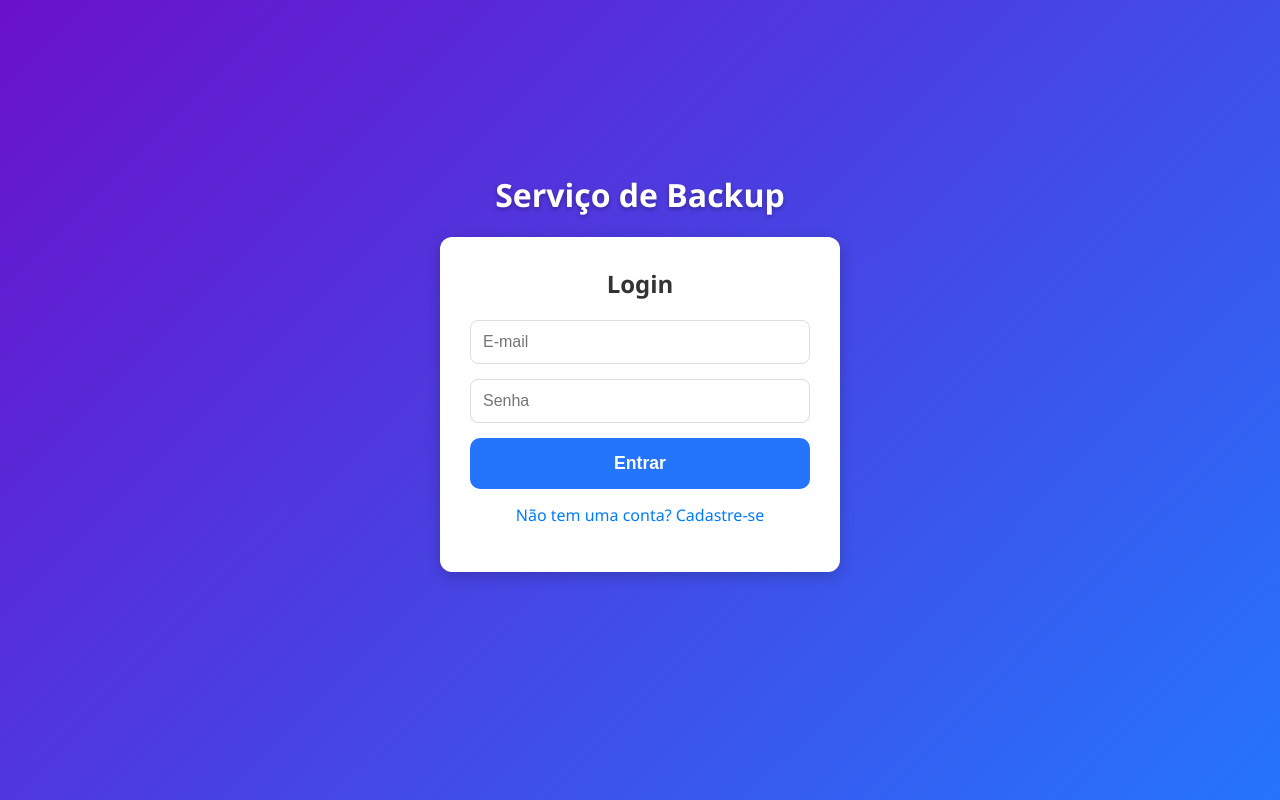
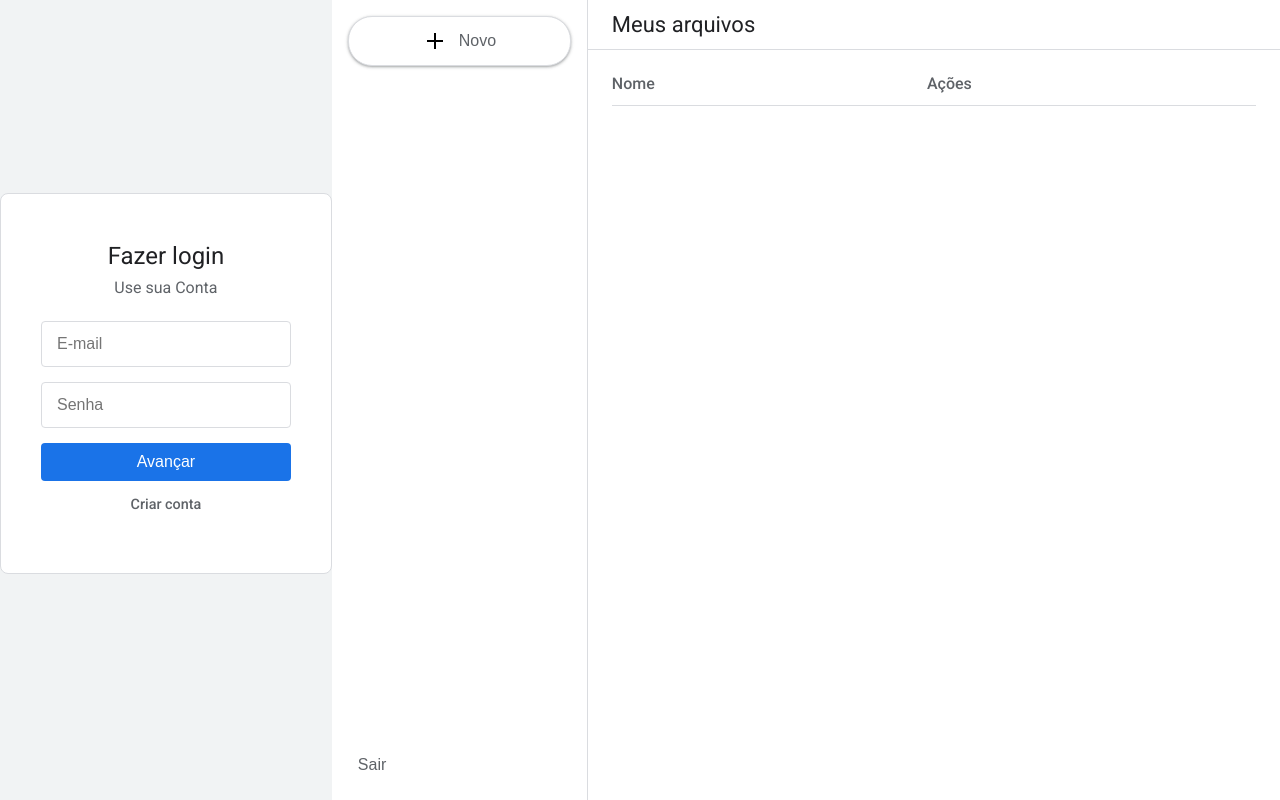
Before and after one commit to Kuhaiku/backup-service, a website: page servidor-upload/public/index.html in a window 1280 px wide. Drawn offline with Linux system fonts and the light colour scheme.

Commit message:
Update index.html

```diff
--- a/servidor-upload/public/index.html
+++ b/servidor-upload/public/index.html
@@ -2,91 +2,225 @@
 <html lang="pt-br">
 <head>
   <meta charset="UTF-8" />
-  <meta name="viewport" content="width=device-width, initial-scale=1" />
-  <title>Upload de Arquivos</title>
+  <meta name="viewport" content="width=device-width, initial-scale=1.0" />
+  <title>Meu Drive</title>
+  <link rel="preconnect" href="https://fonts.googleapis.com">
+  <link rel="preconnect" href="https://fonts.gstatic.com" crossorigin>
+  <link href="https://fonts.googleapis.com/css2?family=Roboto:wght@400;500;700&display=swap" rel="stylesheet">
   <style>
-    * { box-sizing: border-box; }
+    :root {
+      --google-blue: #1a73e8;
+      --google-gray-border: #dadce0;
+      --google-gray-background: #f1f3f4;
+      --google-gray-text: #5f6368;
+    }
+    * { box-sizing: border-box; margin: 0; padding: 0; }
     body {
-      font-family: 'Segoe UI', Tahoma, Geneva, Verdana, sans-serif;
-      background: linear-gradient(135deg, #6a11cb 0%, #2575fc 100%);
-      color: #333; margin: 0; padding: 20px; min-height: 100vh;
-      display: flex; flex-direction: column; align-items: center; justify-content: center;
+      font-family: 'Roboto', sans-serif;
+      background-color: #fff;
+      color: #202124;
+      display: flex;
+      justify-content: center;
+      align-items: center;
+      min-height: 100vh;
+      background-color: var(--google-gray-background);
     }
-    .form-container {
-      background: #fff; padding: 30px; border-radius: 12px;
-      box-shadow: 0 4px 15px rgba(0,0,0,0.2); width: 100%;
-      max-width: 400px; margin-bottom: 20px;
+    /* --- TELA DE LOGIN --- */
+    #authSection {
+      background-color: #fff;
+      padding: 48px 40px 36px;
+      border: 1px solid var(--google-gray-border);
+      border-radius: 8px;
+      width: 100%;
+      max-width: 448px;
+      text-align: center;
     }
-    h1, h2 { color: #fff; text-align: center; text-shadow: 0 2px 4px rgba(0,0,0,0.3); }
-    h2 { color: #333; text-shadow: none; margin-top: 0; }
-    input[type="email"], input[type="password"], input[type="file"] {
-      width: 100%; padding: 12px; margin-bottom: 15px; border-radius: 8px;
-      border: 1px solid #ddd; font-size: 1rem;
+    #authSection h1 { font-size: 24px; font-weight: 400; margin-bottom: 8px; }
+    #authSection p { color: var(--google-gray-text); margin-bottom: 24px; }
+    #authSection input {
+      width: 100%;
+      padding: 13px 15px;
+      margin-bottom: 15px;
+      border-radius: 4px;
+      border: 1px solid var(--google-gray-border);
+      font-size: 1rem;
     }
-    button {
-      width: 100%; background-color: #2575fc; color: #fff; border: none; padding: 15px;
-      font-size: 1.1rem; border-radius: 10px; cursor: pointer; font-weight: 600;
-      transition: background-color 0.3s ease;
+    #authSection button {
+      width: 100%; background-color: var(--google-blue); color: #fff; border: none;
+      padding: 10px; font-size: 1rem; font-weight: 500; border-radius: 4px; cursor: pointer;
+      transition: background-color 0.2s;
     }
-    button:hover { background-color: #1859c6; }
+    #authSection button:hover { background-color: #1b66c9; }
+    #authToggle { color: var(--google-blue); cursor: pointer; font-weight: 500; margin-top: 15px; font-size: 0.9rem; }
     #status {
-      min-height: 1.5em; text-align: center; font-weight: 600; color: #fff;
-      text-shadow: 1px 1px 4px rgba(0,0,0,0.5); width: 100%; max-width: 450px;
+      min-height: 1.5em; text-align: center; font-weight: 500; color: #d93025;
+      margin-top: 10px; width: 100%; max-width: 448px;
     }
-    #authToggle { color: #007bff; cursor: pointer; text-align: center; margin-top: 15px; }
-    #authToggle:hover { text-decoration: underline; }
-    #mainContent { display: none; width: 100%; max-width: 500px; }
-    #fileList { list-style: none; padding: 0; background: #fff; border-radius: 12px; max-height: 300px; overflow-y: auto; }
-    #fileList li { display: flex; justify-content: space-between; align-items: center; padding: 12px 20px; border-bottom: 1px solid #eee; }
-    #fileList li:last-child { border-bottom: none; }
-    .file-actions button { width: auto; font-size: 0.8rem; padding: 5px 10px; background-color: #ff5252; }
-    .file-actions a { font-size: 0.8rem; margin-right: 10px; }
-    #userInfo { color: white; font-weight: bold; text-align: center; margin-bottom: 20px; }
-    #logoutButton { background-color: #6c757d; margin-top: 20px; }
+
+    /* --- LAYOUT PRINCIPAL (ESTILO DRIVE) --- */
+    #drive-container {
+      display: none; /* Inicia escondido */
+      width: 100%;
+      height: 100vh;
+      display: flex;
+      background-color: #fff;
+    }
+    .sidebar {
+      width: 256px;
+      padding: 16px;
+      border-right: 1px solid var(--google-gray-border);
+      display: flex;
+      flex-direction: column;
+    }
+    .new-button {
+      display: flex;
+      align-items: center;
+      justify-content: center;
+      gap: 12px;
+      background-color: #fff;
+      color: var(--google-gray-text);
+      border: 1px solid var(--google-gray-border);
+      border-radius: 24px;
+      padding: 12px 24px;
+      font-size: 1rem;
+      font-weight: 500;
+      cursor: pointer;
+      box-shadow: 0 1px 2px 0 rgba(60,64,67,0.3), 0 1px 3px 1px rgba(60,64,67,0.15);
+      transition: box-shadow 0.2s;
+      margin-bottom: 24px;
+    }
+    .new-button:hover { box-shadow: 0 1px 3px 0 rgba(60,64,67,0.3), 0 4px 8px 3px rgba(60,64,67,0.15); }
+    .new-button svg { width: 24px; height: 24px; }
+    .logout-button {
+      margin-top: auto; /* Empurra para o final */
+      background: none; border: none; color: var(--google-gray-text);
+      padding: 10px; cursor: pointer; text-align: left; font-size: 1rem;
+      border-radius: 4px;
+    }
+    .logout-button:hover { background-color: var(--google-gray-background); }
+
+    .main-content {
+      flex-grow: 1;
+      display: flex;
+      flex-direction: column;
+      height: 100vh;
+    }
+    .header {
+      padding: 12px 24px;
+      border-bottom: 1px solid var(--google-gray-border);
+      display: flex;
+      justify-content: space-between;
+      align-items: center;
+      flex-shrink: 0;
+    }
+    .header h2 { font-size: 22px; font-weight: 400; }
+    .header #userInfo { color: var(--google-gray-text); font-size: 0.9rem; }
+
+    .files-view {
+      padding: 24px;
+      overflow-y: auto;
+      flex-grow: 1;
+    }
+    #fileTable {
+      width: 100%;
+      border-collapse: collapse;
+    }
+    #fileTable th {
+      text-align: left;
+      padding-bottom: 12px;
+      font-weight: 500;
+      color: var(--google-gray-text);
+      border-bottom: 1px solid var(--google-gray-border);
+    }
+    #fileTable td {
+      padding: 12px 4px;
+      border-bottom: 1px solid var(--google-gray-border);
+      vertical-align: middle;
+    }
+    #fileTable tr:hover { background-color: var(--google-gray-background); }
+    .file-name { display: flex; align-items: center; gap: 12px; }
+    .file-icon { color: var(--google-gray-text); }
+    .actions a, .actions button {
+      background: none; border: none; cursor: pointer; color: var(--google-gray-text);
+      padding: 8px; border-radius: 50%;
+    }
+    .actions a:hover, .actions button:hover { background-color: #e0e0e0; }
+
+    /* Input de upload fica escondido */
+    #fileInput { display: none; }
   </style>
 </head>
 <body>
-  <h1>Serviço de Backup</h1>
 
-  <div id="authSection" class="form-container">
+  <div id="authContainer">
+    <div id="authSection">
       <div id="loginForm">
-      <h2>Login</h2>
+        <h1>Fazer login</h1>
+        <p>Use sua Conta</p>
         <input type="email" id="loginEmail" placeholder="E-mail" required />
         <input type="password" id="loginPassword" placeholder="Senha" required />
-      <button onclick="handleLogin()">Entrar</button>
-      <p id="authToggle" onclick="toggleAuthForms()">Não tem uma conta? Cadastre-se</p>
+        <button onclick="handleLogin()">Avançar</button>
+        <p id="authToggle" onclick="toggleAuthForms()">Criar conta</p>
       </div>
       <div id="registerForm" style="display: none;">
-      <h2>Cadastro</h2>
+        <h1>Criar sua Conta</h1>
+        <p>Continue para o Drive</p>
         <input type="email" id="registerEmail" placeholder="E-mail" required />
         <input type="password" id="registerPassword" placeholder="Senha" required />
         <button onclick="handleRegister()">Cadastrar</button>
-      <p id="authToggle" onclick="toggleAuthForms()">Já tem uma conta? Faça login</p>
+        <p id="authToggle" onclick="toggleAuthForms()">Fazer login</p>
       </div>
     </div>
     <p id="status"></p>
+  </div>
 
-  <div id="mainContent">
+  <div id="drive-container">
+    <aside class="sidebar">
+      <button class="new-button" onclick="triggerUpload()">
+        <svg focusable="false" viewBox="0 0 24 24"><path d="M20 13h-7v7h-2v-7H4v-2h7V4h2v7h7v2z"></path></svg>
+        <span>Novo</span>
+      </button>
+      <input type="file" id="fileInput" multiple onchange="handleUpload()">
+      <button class="logout-button" onclick="logout()">Sair</button>
+    </aside>
+
+    <main class="main-content">
+      <header class="header">
+        <h2>Meus arquivos</h2>
         <div id="userInfo"></div>
-    <div class="form-container">
-      <h2>Meus Arquivos</h2>
-      <input type="file" id="fileInput" name="files" multiple required />
-      <button onclick="handleUpload()">Enviar Arquivos</button>
-      <ul id="fileList"></ul>
+      </header>
+      <div class="files-view">
+        <table id="fileTable">
+          <thead>
+            <tr>
+              <th>Nome</th>
+              <th id="owner-col-header" style="display: none;">Proprietário</th>
+              <th>Ações</th>
+            </tr>
+          </thead>
+          <tbody id="fileList"></tbody>
+        </table>
       </div>
-    <button id="logoutButton" onclick="logout()">Sair</button>
+    </main>
   </div>
 
 <script>
+// --- Seletores de Elementos ---
 const statusEl = document.getElementById('status');
-const authSection = document.getElementById('authSection');
-const mainContent = document.getElementById('mainContent');
+const authContainer = document.getElementById('authContainer');
+const driveContainer = document.getElementById('drive-container');
 const loginForm = document.getElementById('loginForm');
 const registerForm = document.getElementById('registerForm');
 const fileList = document.getElementById('fileList');
 const userInfo = document.getElementById('userInfo');
+const fileInput = document.getElementById('fileInput');
 
 let currentUser = null;
+
+// --- ÍCONES SVG ---
+const fileIconSvg = `<svg class="file-icon" focusable="false" viewBox="0 0 24 24" width="24" height="24"><path d="M14 2H6c-1.1 0-1.99.9-1.99 2L4 20c0 1.1.89 2 1.99 2H18c1.1 0 2-.9 2-2V8l-6-6zM6 20V4h7v5h5v11H6z"></path></svg>`;
+const downloadIconSvg = `<svg focusable="false" viewBox="0 0 24 24" width="24" height="24"><path d="M19 9h-4V3H9v6H5l7 7 7-7zM5 18v2h14v-2H5z"></path></svg>`;
+const deleteIconSvg = `<svg focusable="false" viewBox="0 0 24 24" width="24" height="24"><path d="M6 19c0 1.1.9 2 2 2h8c1.1 0 2-.9 2-2V7H6v12zM19 4h-3.5l-1-1h-5l-1 1H5v2h14V4z"></path></svg>`;
 
 // --- LÓGICA DE UI ---
 function toggleAuthForms() {
@@ -97,31 +231,38 @@ function toggleAuthForms() {
 
 function showMainContent(user) {
   currentUser = user;
-  authSection.style.display = 'none';
-  mainContent.style.display = 'block';
+  authContainer.style.display = 'none';
+  driveContainer.style.display = 'flex';
   statusEl.textContent = '';
-  userInfo.textContent = `Logado como: ${currentUser.email}`;
-  if(currentUser.role === 'master') {
-      userInfo.textContent += ' (Admin)';
+  userInfo.textContent = currentUser.email;
+
+  // Mostra a coluna "Proprietário" se for o admin
+  const ownerHeader = document.getElementById('owner-col-header');
+  if (currentUser.role === 'master') {
+    ownerHeader.style.display = 'table-cell';
+  } else {
+    ownerHeader.style.display = 'none';
   }
+
   loadFiles();
 }
 
 function logout() {
   currentUser = null;
-  authSection.style.display = 'block';
-  mainContent.style.display = 'none';
-  statusEl.textContent = 'Você saiu.';
+  authContainer.style.display = 'block';
+  driveContainer.style.display = 'none';
 }
 
 // --- CHAMADAS À API ---
-async function handleApiCall(url, options, successMessage) {
-  statusEl.textContent = 'Processando...';
+async function handleApiCall(url, options, isLogin = false) {
+  statusEl.textContent = '';
   try {
     const response = await fetch(url, options);
     const data = await response.json();
     if (!response.ok) throw new Error(data.message || 'Ocorreu um erro.');
-    statusEl.textContent = successMessage || data.message;
+    if (!isLogin) {
+      alert(data.message);
+    }
     return data;
   } catch (err) {
     statusEl.textContent = `Erro: ${err.message}`;
@@ -137,9 +278,9 @@ async function handleLogin() {
       method: 'POST',
       headers: { 'Content-Type': 'application/json' },
       body: JSON.stringify({ email, password }),
-    });
+    }, true);
     showMainContent(data.user);
-  } catch (err) { /* erro já tratado em handleApiCall */ }
+  } catch (err) { /* erro já tratado */ }
 }
 
 async function handleRegister() {
@@ -150,52 +291,64 @@ async function handleRegister() {
       method: 'POST',
       headers: { 'Content-Type': 'application/json' },
       body: JSON.stringify({ email, password }),
-    }, 'Cadastro realizado com sucesso! Faça o login.');
+    });
     toggleAuthForms(); // Volta para a tela de login
   } catch (err) { /* erro já tratado */ }
 }
 
+// --- FUNCIONALIDADES DE ARQUIVO ---
+function triggerUpload() {
+  fileInput.click();
+}
+
 async function handleUpload() {
-  const fileInput = document.getElementById('fileInput');
-  if (fileInput.files.length === 0) {
-    statusEl.textContent = 'Selecione pelo menos um arquivo.';
-    return;
-  }
+  if (fileInput.files.length === 0) return;
+
   const formData = new FormData();
   for (const file of fileInput.files) {
     formData.append('files', file);
   }
 
   try {
-    await fetch(`/upload?user=${currentUser.email}`, { method: 'POST', body: formData });
-    statusEl.textContent = 'Arquivos enviados com sucesso!';
-    fileInput.value = '';
+    const res = await fetch(`/upload?user=${currentUser.email}`, { method: 'POST', body: formData });
+    if (!res.ok) throw new Error('Falha no upload.');
+    fileInput.value = ''; // Limpa para permitir o mesmo upload novamente
     loadFiles();
   } catch (err) {
-    statusEl.textContent = 'Erro no envio.';
+    alert('Erro no envio: ' + err.message);
   }
 }
 
 async function loadFiles() {
-  fileList.innerHTML = '<li>Carregando...</li>';
+  fileList.innerHTML = '<tr><td colspan="3">Carregando...</td></tr>';
   const res = await fetch(`/files?user=${currentUser.email}`);
   const files = await res.json();
   fileList.innerHTML = '';
+
   if (files.length === 0) {
-    fileList.innerHTML = '<li>Nenhum arquivo encontrado.</li>';
+    fileList.innerHTML = '<tr><td colspan="3">Nenhum arquivo encontrado.</td></tr>';
     return;
   }
+
   files.forEach(file => {
-    const li = document.createElement('li');
-    const displayName = currentUser.role === 'master' ? `[${file.user}] ${file.name}` : file.name;
-    li.innerHTML = `
-      <span>${displayName}</span>
-      <div class="file-actions">
-        <a href="/download/${file.user}/${encodeURIComponent(file.name)}" target="_blank">Baixar</a>
-        <button onclick="deleteFile('${file.user}', '${file.name}')">Deletar</button>
+    const tr = document.createElement('tr');
+
+    const ownerCell = currentUser.role === 'master' ? `<td>${file.user}</td>` : '';
+
+    tr.innerHTML = `
+      <td>
+        <div class="file-name">
+          ${fileIconSvg}
+          <span>${file.name}</span>
         </div>
+      </td>
+      ${ownerCell}
+      <td class="actions">
+        <a href="/download/${file.user}/${encodeURIComponent(file.name)}" title="Baixar">${downloadIconSvg}</a>
+        <button onclick="deleteFile('${file.user}', '${file.name}')" title="Deletar">${deleteIconSvg}</button>
+      </td>
     `;
-    fileList.appendChild(li);
+    fileList.appendChild(tr);
   });
 }
 
```
Lines whose indentation alone changed are shown as unchanged.
